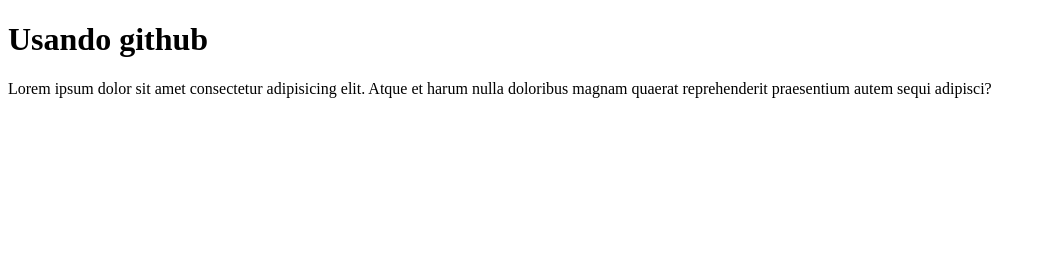
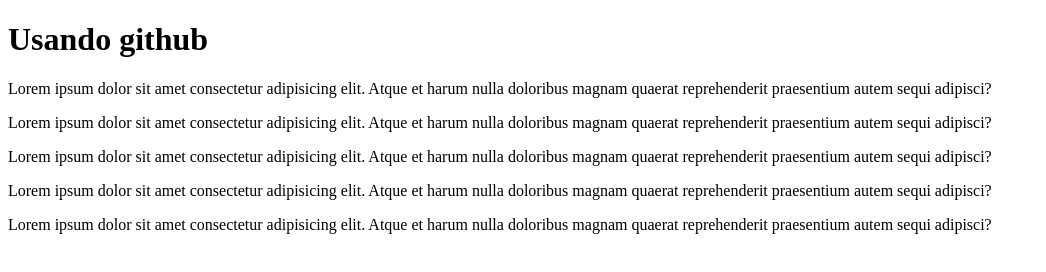
Before and after one commit to NatyDi/repogit24184, a plain HTML site: page INDEX.HTML in a window 1280 px wide. Shown: the whole page, without its empty margins (0-1046 px from the left). Drawn offline with Linux system fonts and the light colour scheme.

Commit message:
Update INDEX.HTML
se agrego 3 parrafos

```diff
--- a/INDEX.HTML
+++ b/INDEX.HTML
@@ -10,5 +10,9 @@
         <h1>Usando github</h1>
     </header>
     <p>Lorem ipsum dolor sit amet consectetur adipisicing elit. Atque et harum nulla doloribus magnam quaerat reprehenderit praesentium autem sequi adipisci?</p>
+ <p>Lorem ipsum dolor sit amet consectetur adipisicing elit. Atque et harum nulla doloribus magnam quaerat reprehenderit praesentium autem sequi adipisci?</p>
+ <p>Lorem ipsum dolor sit amet consectetur adipisicing elit. Atque et harum nulla doloribus magnam quaerat reprehenderit praesentium autem sequi adipisci?</p>
+ <p>Lorem ipsum dolor sit amet consectetur adipisicing elit. Atque et harum nulla doloribus magnam quaerat reprehenderit praesentium autem sequi adipisci?</p>
+ <p>Lorem ipsum dolor sit amet consectetur adipisicing elit. Atque et harum nulla doloribus magnam quaerat reprehenderit praesentium autem sequi adipisci?</p>
 </body>
 </html>
```
